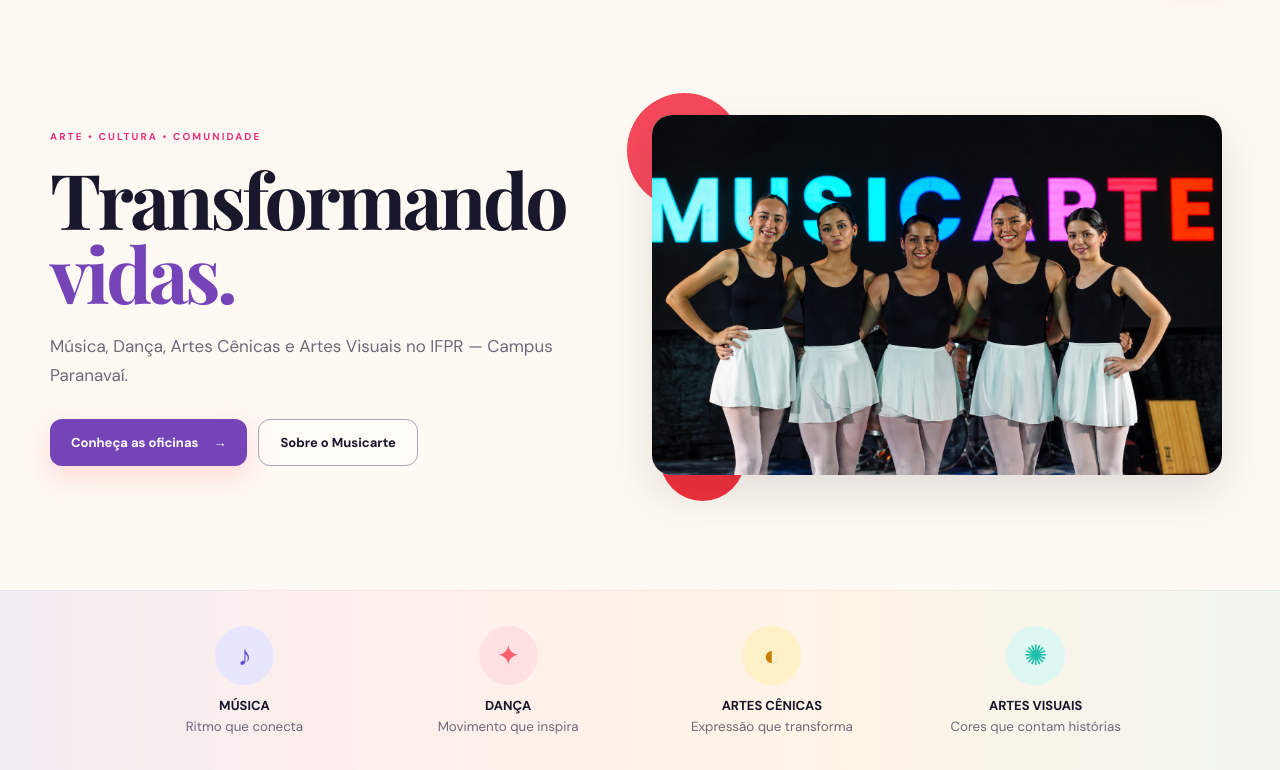
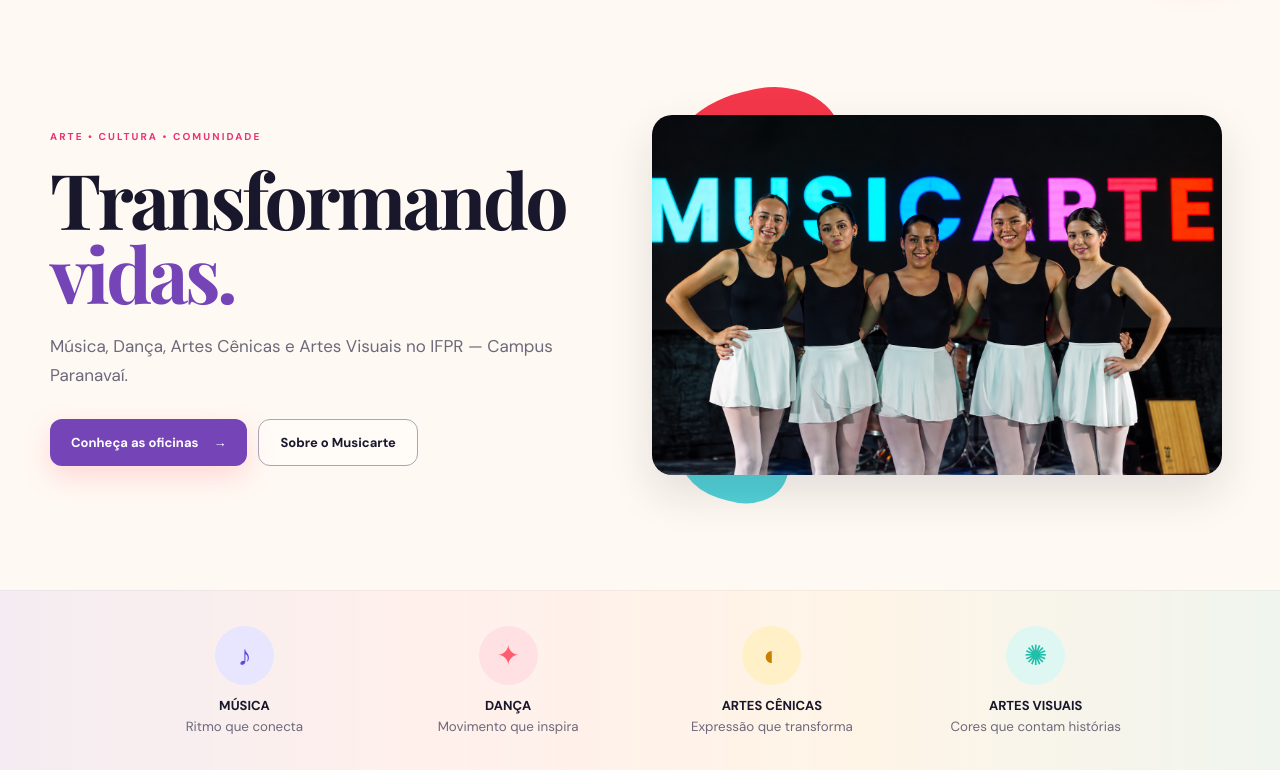
Before and after one commit to musicarte-web/musicarte, a Django app: page / in a window 1280 px wide. Shown: the part 74-844 px from the top of the page. Run offline with Django 5.2, Linux system fonts and the light colour scheme; data comes from the database, SQL or seed files in the repository; data that the repository does not hold is empty.

Commit message:
pg inicial

```diff
--- a/core/static/core/css/style.css
+++ b/core/static/core/css/style.css
@@ -293,7 +293,7 @@ select {
     z-index: 1
 }
 
-.blob.yellow {
+.blob.vermelho {
     width: 180px;
     height: 140px;
     background: var(--vermelho);
@@ -303,7 +303,7 @@ select {
     transform: rotate(-13deg)
 }
 
-.blob.coral {
+.blob.lilas {
     width: 165px;
     height: 165px;
     background: var(--lilas);
@@ -312,10 +312,10 @@ select {
     top: 55px
 }
 
-.blob.aqua {
+.blob.ciano {
     width: 110px;
     height: 85px;
-    background: var(--vermelhoviv);
+    background: var(--ciano);
     border-radius: 60% 40% 50% 50%;
     bottom: 4px;
     left: 35px;
--- a/core/templates/core/home.html
+++ b/core/templates/core/home.html
@@ -46,9 +46,9 @@
 
     <div class="hero-visual">
 
-        <div class="blob yellow"></div>
-        <div class="blob coral"></div>
-        <div class="blob aqua"></div>
+        <div class="blob vermelho"></div>
+        <div class="blob lilas"></div>
+        <div class="blob ciano"></div>
 
         <div class="hero-project-photo">
 
```
